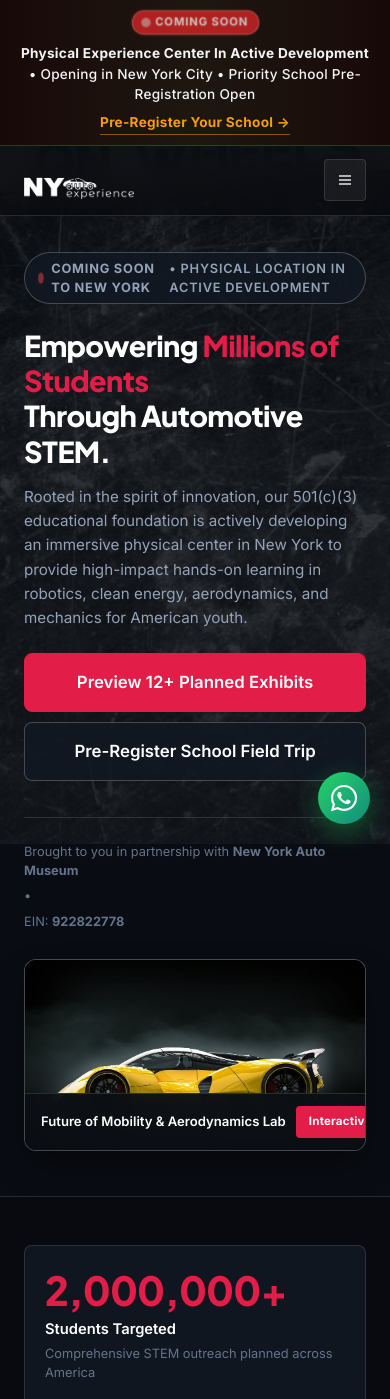
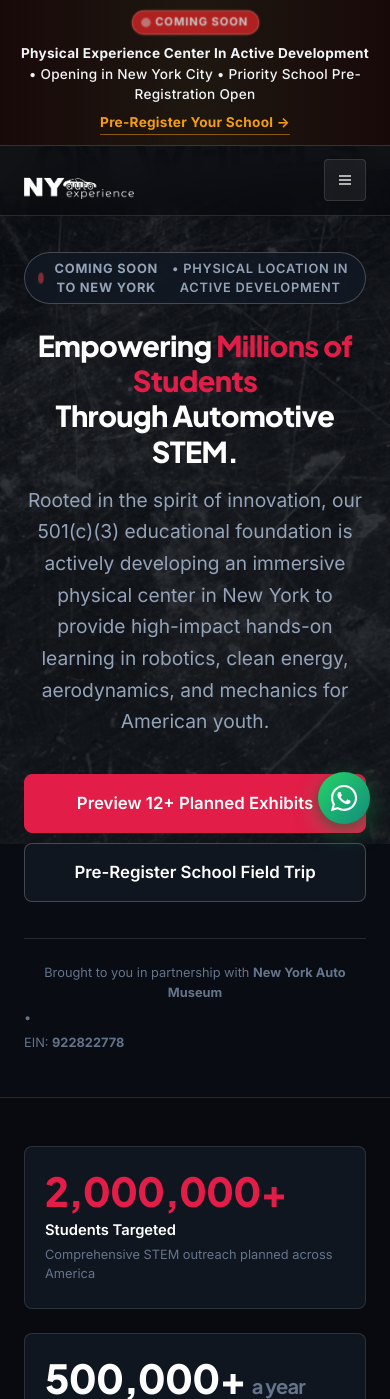
Before and after one commit to itsemranraj-ai/newyorkautoexperience-nextjs, a Next.js app: page / in a window 390 px wide. Shown: the top 1399 px of the page. Built offline with nearby package versions, Linux system fonts and the light colour scheme.

Commit message:
feat(hero): remove car window card and center hero presentation

```diff
--- a/src/app/globals.css
+++ b/src/app/globals.css
@@ -449,6 +449,39 @@ button, input, select, textarea {
   border-top: 1px solid var(--color-border);
   font-size: 0.85rem;
   color: var(--color-text-dim);
+}
+
+/* Standalone Clean Hero (When Side Visual Window is Removed) */
+.hero-content-standalone {
+  max-width: 860px;
+  margin: 0 auto;
+  text-align: center;
+}
+
+.hero-content-standalone .hero-title {
+  font-size: clamp(2.4rem, 4vw, 3.4rem);
+  line-height: 1.15;
+}
+
+.hero-content-standalone .hero-tag {
+  justify-content: center;
+}
+
+.hero-content-standalone .hero-description {
+  max-width: 760px;
+  margin: 0 auto 36px;
+  font-size: 1.2rem;
+  line-height: 1.65;
+}
+
+.hero-content-standalone .hero-cta-group {
+  justify-content: center;
+}
+
+.hero-content-standalone .hero-trust-row {
+  justify-content: center;
+  max-width: 650px;
+  margin: 0 auto;
 }
 
 .hero-visual-card {
@@ -1434,7 +1467,40 @@ button.hero-visual-badge:hover {
     align-items: flex-start;
     font-size: 0.8rem;
   }
-  .hero-visual-card {
+  /* Standalone Clean Hero (When Side Visual Window is Removed) */
+.hero-content-standalone {
+  max-width: 860px;
+  margin: 0 auto;
+  text-align: center;
+}
+
+.hero-content-standalone .hero-title {
+  font-size: clamp(2.4rem, 4vw, 3.4rem);
+  line-height: 1.15;
+}
+
+.hero-content-standalone .hero-tag {
+  justify-content: center;
+}
+
+.hero-content-standalone .hero-description {
+  max-width: 760px;
+  margin: 0 auto 36px;
+  font-size: 1.2rem;
+  line-height: 1.65;
+}
+
+.hero-content-standalone .hero-cta-group {
+  justify-content: center;
+}
+
+.hero-content-standalone .hero-trust-row {
+  justify-content: center;
+  max-width: 650px;
+  margin: 0 auto;
+}
+
+.hero-visual-card {
     width: 100%;
   }
   .hero-visual-card img {
--- a/src/components/Hero.tsx
+++ b/src/components/Hero.tsx
@@ -1,13 +1,11 @@
 import React from 'react';
 import Link from 'next/link';
-import Image from 'next/image';
 
 export default function Hero() {
   return (
     <section className="hero-section">
       <div className="container">
-        <div className="hero-grid">
-          <div className="hero-content">
+        <div className="hero-content hero-content-standalone">
           <div className="hero-tag">
             <span className="hero-tag-dot pulse-red"></span>
             <strong>COMING SOON TO NEW YORK</strong> &bull; Physical Location In Active Development
@@ -33,29 +31,6 @@ export default function Hero() {
             <span>EIN: <strong>922822778</strong></span>
           </div>
         </div>
-
-          <div className="hero-visual">
-            <div className="hero-visual-card">
-              <Image
-                src="/future.jpg"
-                alt="Future of Automotive & STEM Aerodynamics Showcase"
-                width={1024}
-                height={576}
-                priority
-              />
-              <div className="hero-visual-overlay">
-                <span className="hero-visual-caption">Future of Mobility &amp; Aerodynamics Lab</span>
-                <Link
-                  href="/exhibits"
-                  className="hero-visual-badge"
-                  title="Explore Interactive STEM Exhibits"
-                >
-                  Interactive STEM Exhibit
-                </Link>
-              </div>
-            </div>
-          </div>
-        </div>
       </div>
     </section>
   );
```
Lines whose indentation alone changed are shown as unchanged.
